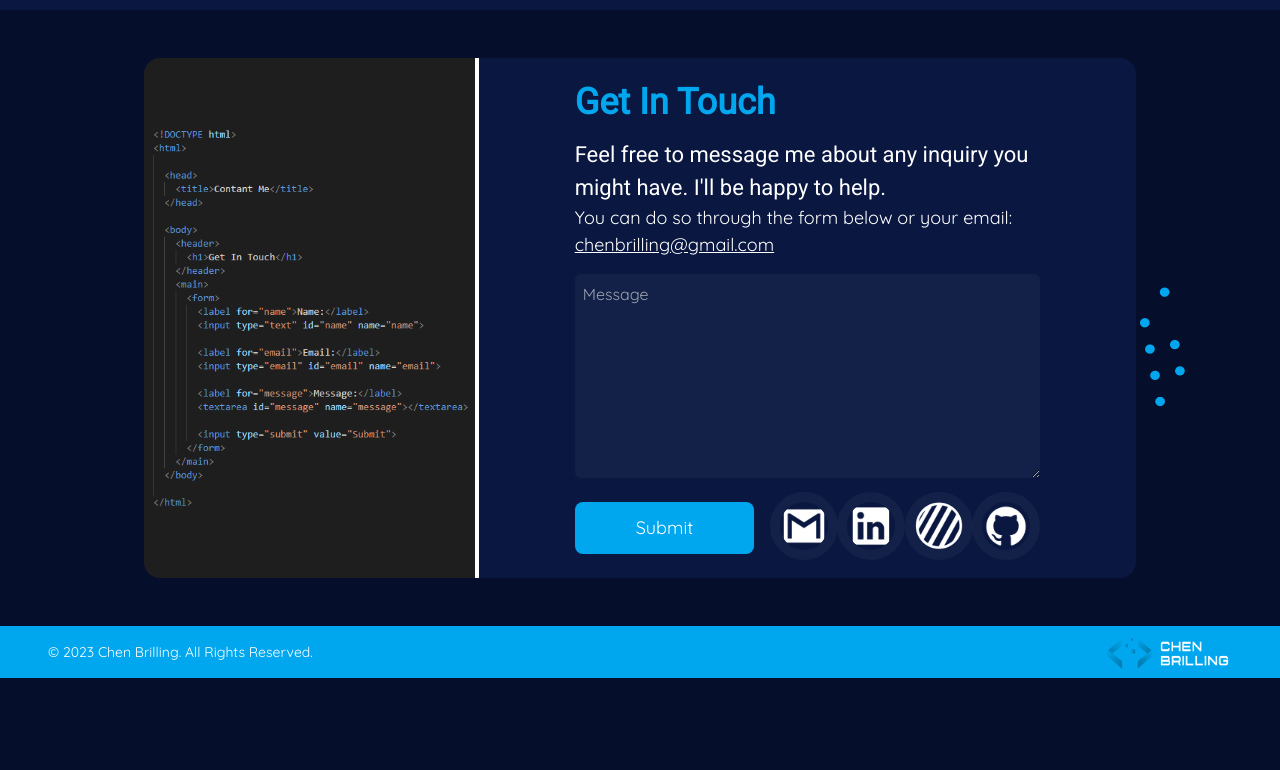
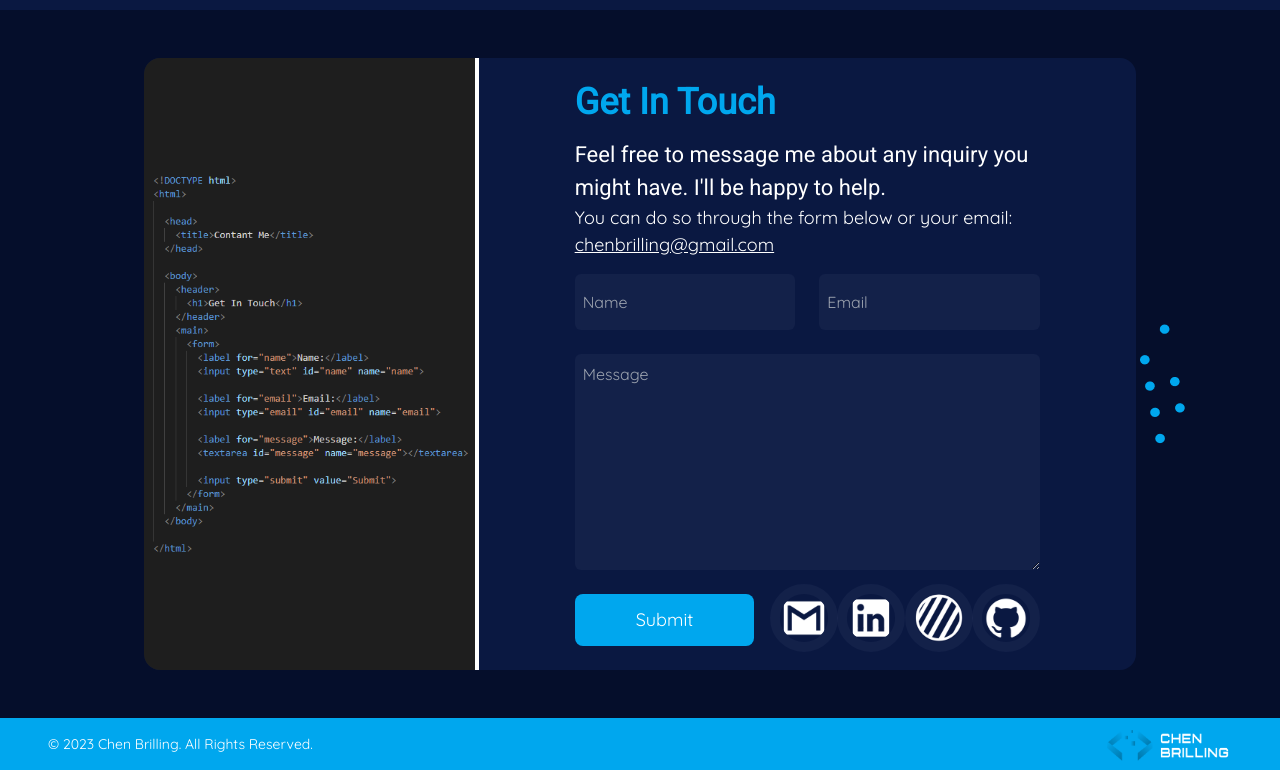
Before and after one commit to darksouul/client, a Vue app: page / in a window 1280 px wide. Shown: the part 3943-4713 px from the top of the page. Before the commit the page ends 4621 px from the top, so only its background shows below. Built offline with nearby package versions, Linux system fonts and the light colour scheme; some icons are missing; what vue3-particles would draw is missing.

Commit message:
Update ContactMe.vue

```diff
--- a/src/components/ContactMe.vue
+++ b/src/components/ContactMe.vue
@@ -86,20 +86,18 @@ export default {
             data-netlify="true"
             netlify-honeypot="bot-field"
           >
-
-
             <input type="hidden" name="form-name" value="contact" />
 
             <div class="grid grid-cols-4 grid-rows-4 gap-4 sm:gap-6 mt-4">
               <input
-                type="hidden"
+                type="text"
                 name="name"
                 placeholder="Name"
                 required
                 class="col-span-4 xl:col-span-2 rounded-md bg-psy-icon-dark-blue/[0.1] p-2 py-4 font-quicksand text-[16px] text-white"
               />
               <input
-                type="hidden"
+                type="email"
                 name="email"
                 placeholder="Email"
                 required
@@ -107,7 +105,7 @@ export default {
               />
 
               <textarea
-                type="hidden"
+                type="text"
                 name="text"
                 placeholder="Message"
                 required
```
